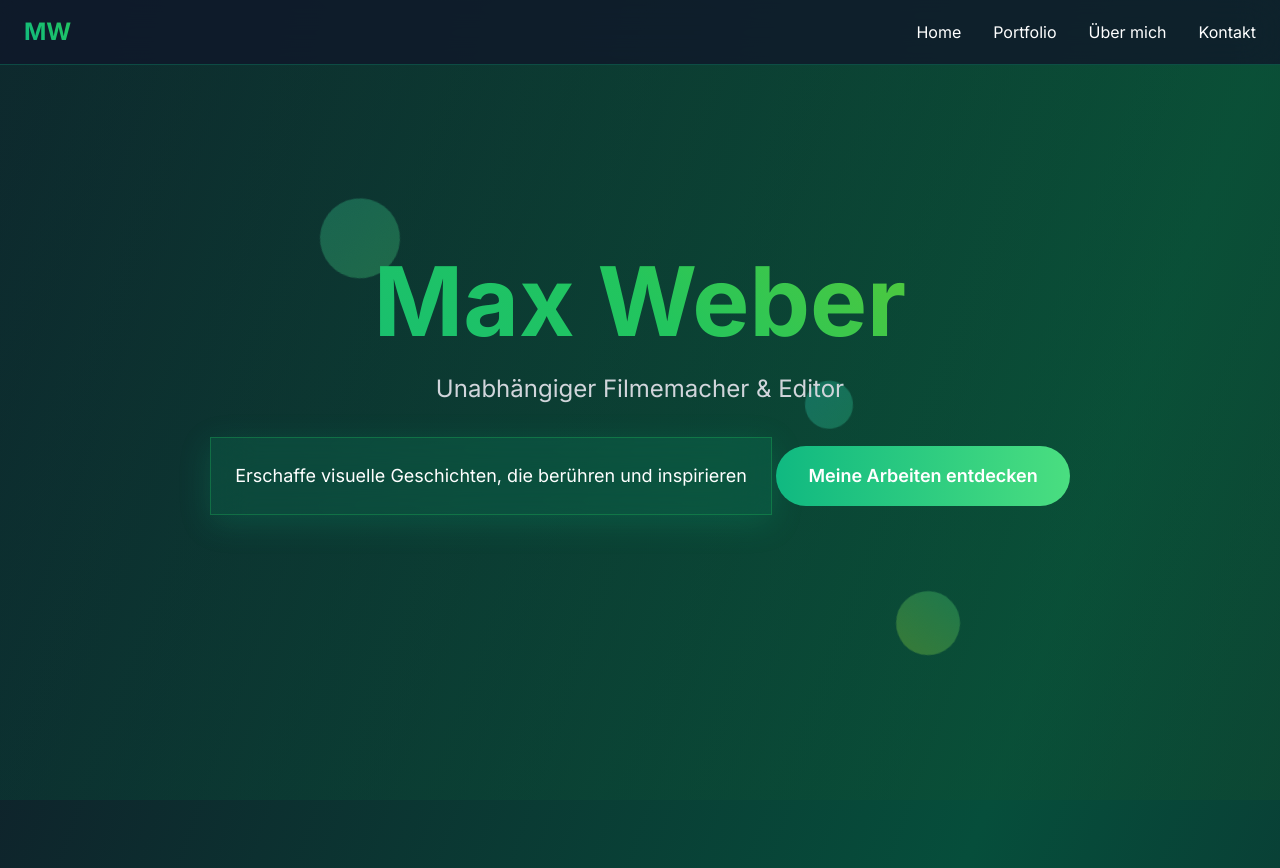
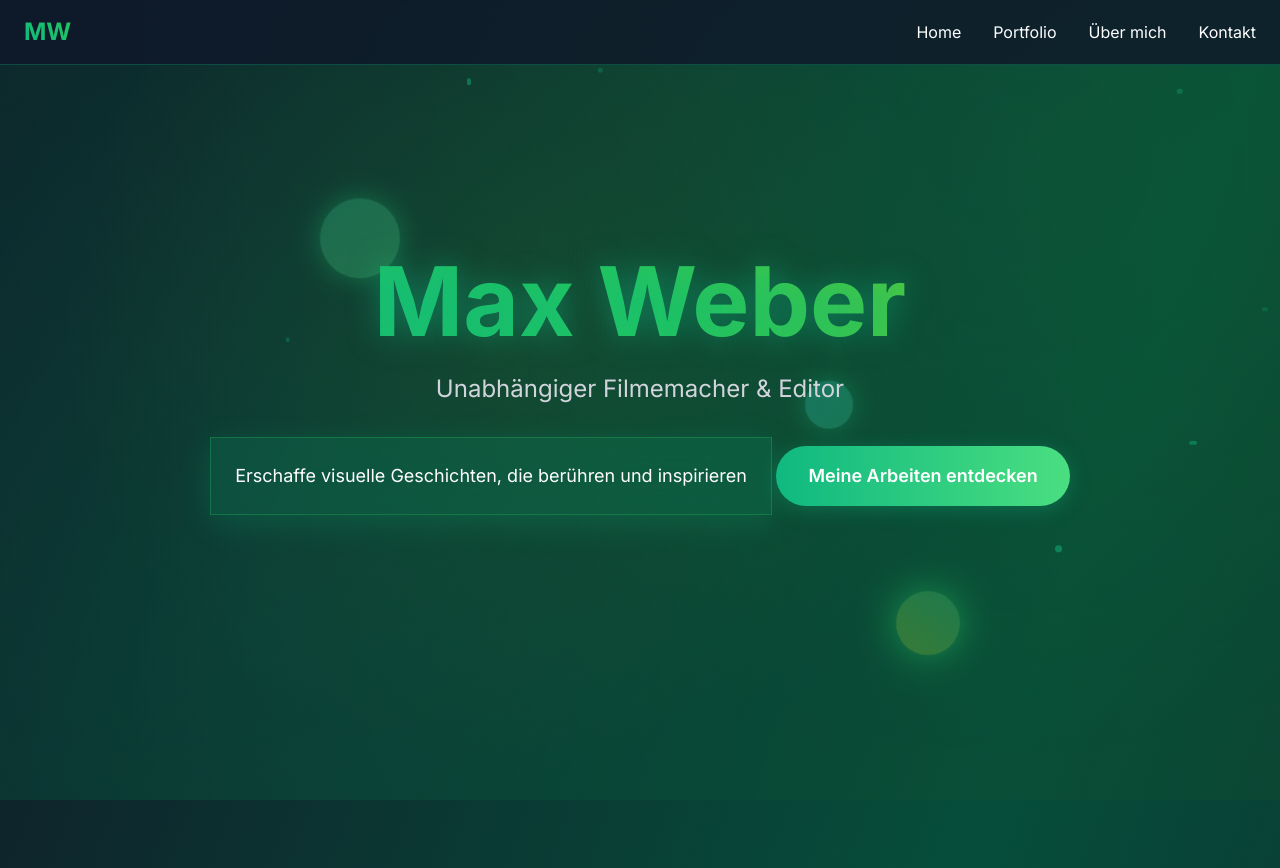
Before and after one commit to KaroKK/Tomasz, a Flask app: page / in a window 1280 px wide. Shown: the top 868 px of the page. Run offline with Flask 3, Linux system fonts and the light colour scheme; some libraries are stand-ins or nearby versions.

Commit message:
Enhance the website's look with vivid green accents and dynamic animations
Adds neon glows, enhanced hover effects, and dynamic background particles using CSS and GSAP.

Replit-Commit-Author: Agent
Replit-Commit-Session-Id: 398cc46d-6bdc-4f18-aaac-76bbcdb4aa82
Replit-Commit-Screenshot-Url: https://storage.googleapis.com/screenshot-production-us-central1/98163e34-7277-460c-b760-1e1d07b06b17/8ab6ad01-0be8-4760-92ed-089d5e990189.jpg

```diff
--- a/static/css/style.css
+++ b/static/css/style.css
@@ -259,3 +259,74 @@ html {
     transform: translateY(0);
     transition: all 0.8s ease;
 }
+
+/* Neon Glow Effects */
+.glass-panel:hover {
+    box-shadow: 0 8px 32px rgba(16, 185, 129, 0.4),
+                0 0 40px rgba(34, 197, 94, 0.2);
+    transform: translateY(-2px);
+    transition: all 0.3s ease;
+}
+
+.cta-button {
+    box-shadow: 0 4px 20px rgba(16, 185, 129, 0.3);
+}
+
+.cta-button:hover {
+    box-shadow: 0 8px 40px rgba(16, 185, 129, 0.5),
+                0 0 30px rgba(34, 197, 94, 0.3);
+}
+
+/* Pulsing Animation for Floating Elements */
+@keyframes pulse-glow {
+    0%, 100% {
+        box-shadow: 0 0 20px rgba(16, 185, 129, 0.3);
+    }
+    50% {
+        box-shadow: 0 0 40px rgba(34, 197, 94, 0.6);
+    }
+}
+
+.floating-element {
+    animation: float 6s ease-in-out infinite, pulse-glow 3s ease-in-out infinite;
+}
+
+/* Enhanced Project Card Glow */
+.project-card {
+    border: 1px solid rgba(16, 185, 129, 0.2);
+}
+
+.project-card:hover {
+    border: 1px solid rgba(34, 197, 94, 0.5);
+    box-shadow: 0 20px 40px rgba(16, 185, 129, 0.3),
+                0 0 30px rgba(34, 197, 94, 0.2);
+}
+
+/* Text Glow Effects */
+.hero-title {
+    text-shadow: 0 0 30px rgba(16, 185, 129, 0.5);
+}
+
+.section-title {
+    text-shadow: 0 0 20px rgba(16, 185, 129, 0.4);
+}
+
+/* Enhanced Navigation */
+.nav-link:hover {
+    text-shadow: 0 0 10px rgba(16, 185, 129, 0.8);
+}
+
+/* Gradient Background Enhancement */
+body::before {
+    content: '';
+    position: fixed;
+    top: 0;
+    left: 0;
+    width: 100%;
+    height: 100%;
+    background: radial-gradient(circle at 20% 80%, rgba(16, 185, 129, 0.1) 0%, transparent 50%),
+                radial-gradient(circle at 80% 20%, rgba(34, 197, 94, 0.1) 0%, transparent 50%),
+                radial-gradient(circle at 40% 40%, rgba(132, 204, 22, 0.1) 0%, transparent 50%);
+    pointer-events: none;
+    z-index: -1;
+}
--- a/static/js/script.js
+++ b/static/js/script.js
@@ -250,6 +250,13 @@ document.querySelectorAll('.social-link').forEach(link => {
             duration: 0.6,
             ease: 'power2.out'
         });
+
+        // Add green glow effect
+        this.style.boxShadow = '0 0 20px rgba(16, 185, 129, 0.6)';
+    });
+
+    link.addEventListener('mouseleave', function() {
+        this.style.boxShadow = '';
     });
 });
 
@@ -269,3 +276,79 @@ const observer = new IntersectionObserver(function(entries) {
 document.querySelectorAll('.loading').forEach(el => {
     observer.observe(el);
 });
+
+// Add dynamic background particles
+function createParticles() {
+    const particlesContainer = document.createElement('div');
+    particlesContainer.className = 'particles-container';
+    particlesContainer.style.cssText = `
+        position: fixed;
+        top: 0;
+        left: 0;
+        width: 100%;
+        height: 100%;
+        pointer-events: none;
+        z-index: -1;
+    `;
+    document.body.appendChild(particlesContainer);
+
+    for (let i = 0; i < 15; i++) {
+        const particle = document.createElement('div');
+        particle.style.cssText = `
+            position: absolute;
+            width: ${Math.random() * 6 + 2}px;
+            height: ${Math.random() * 6 + 2}px;
+            background: rgba(16, 185, 129, ${Math.random() * 0.5 + 0.2});
+            border-radius: 50%;
+            top: ${Math.random() * 100}%;
+            left: ${Math.random() * 100}%;
+        `;
+        particlesContainer.appendChild(particle);
+
+        gsap.to(particle, {
+            y: -window.innerHeight,
+            duration: Math.random() * 10 + 5,
+            repeat: -1,
+            ease: 'none',
+            delay: Math.random() * 5
+        });
+
+        gsap.to(particle, {
+            x: (Math.random() - 0.5) * 200,
+            duration: Math.random() * 8 + 4,
+            repeat: -1,
+            yoyo: true,
+            ease: 'power2.inOut'
+        });
+    }
+}
+
+// Enhanced hover effects for skill items
+document.querySelectorAll('.skill-item').forEach(skill => {
+    skill.addEventListener('mouseenter', function() {
+        const icon = this.querySelector('i');
+        gsap.to(icon, {
+            scale: 1.3,
+            rotation: 360,
+            duration: 0.5,
+            ease: 'power2.out'
+        });
+
+        this.style.boxShadow = '0 10px 30px rgba(16, 185, 129, 0.4)';
+    });
+
+    skill.addEventListener('mouseleave', function() {
+        const icon = this.querySelector('i');
+        gsap.to(icon, {
+            scale: 1,
+            rotation: 0,
+            duration: 0.3,
+            ease: 'power2.out'
+        });
+
+        this.style.boxShadow = '';
+    });
+});
+
+// Initialize particles
+createParticles();
```
